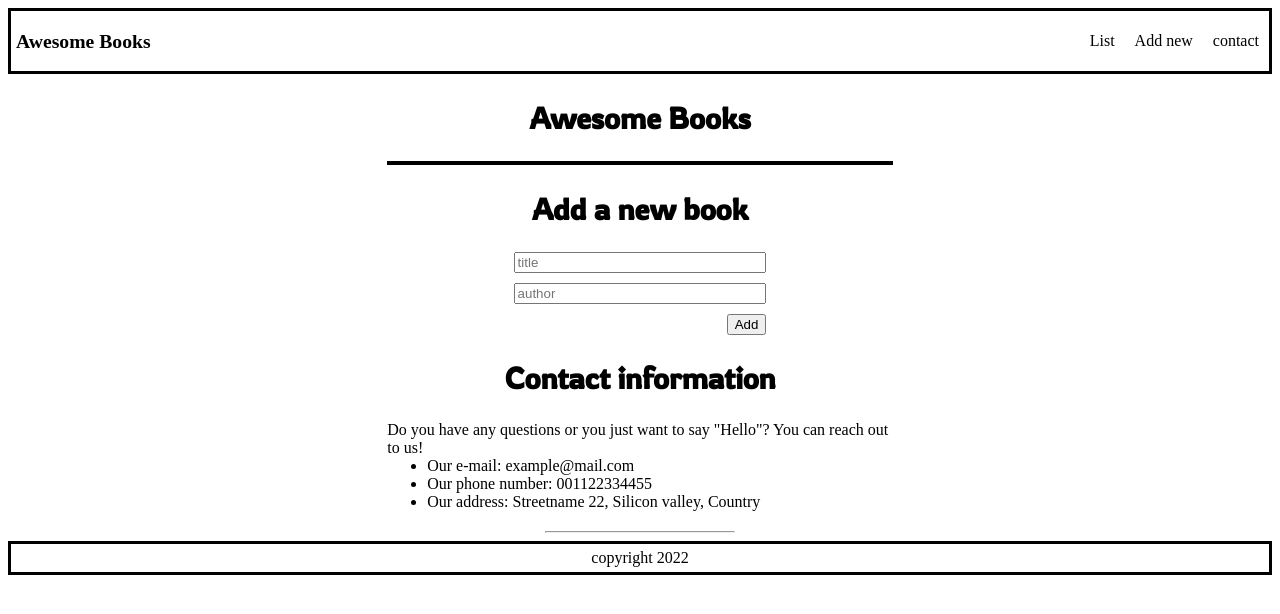
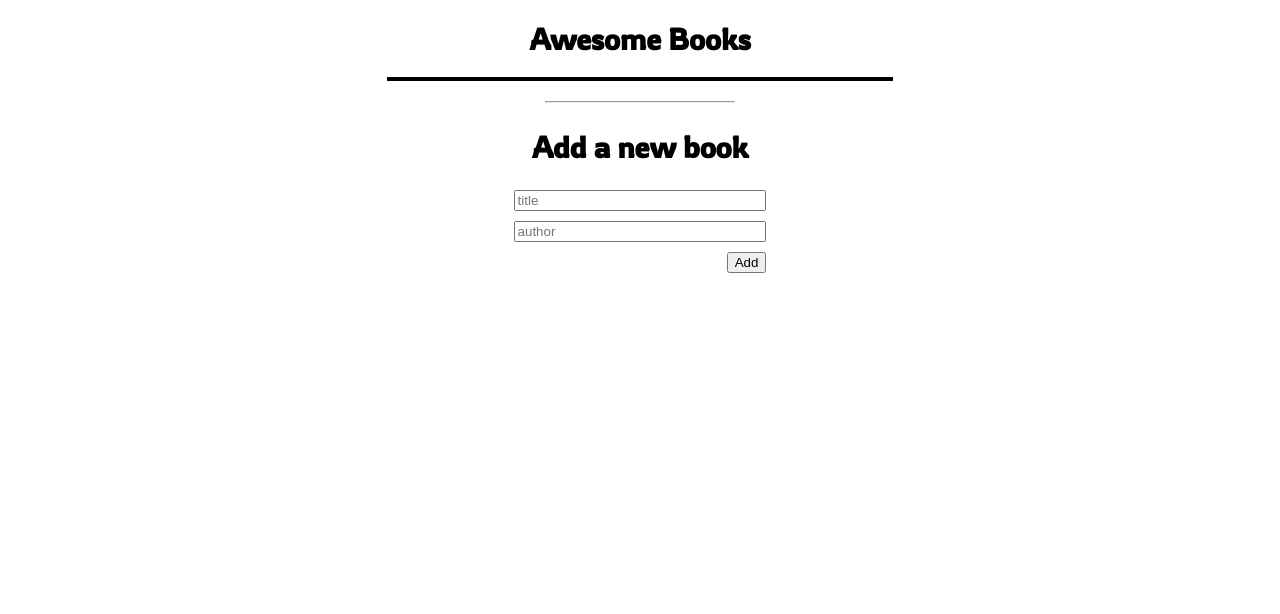
Before and after one commit to JuanLPalacios/Awesome-books, a website: page index.html in a window 1280 px wide. Drawn offline with Linux system fonts and the light colour scheme.

Commit message:
Revert "Add new sylings for navigation"
This reverts commit 10a1da49c3697cbbc92e7843de48c89b2c9f535f.

```diff
--- a/css/style.css
+++ b/css/style.css
@@ -1,47 +1,5 @@
 * {
   box-sizing: border-box;
-}
-
-section#contact ul,
-section#contact p {
-  margin: auto;
-  width: 40%;
-  text-align: left;
-}
-
-footer {
-  border: solid 3px black;
-  padding: 5px;
-}
-
-h1.logo {
-  margin: auto 5px;
-  font-size: 1.23em;
-}
-
-a {
-  text-decoration: inherit;
-  color: inherit;
-}
-
-a.active {
-  color: blue;
-}
-
-li.link-item {
-  padding: 5px 10px;
-}
-
-ul.link-list {
-  list-style: none;
-  display: flex;
-  padding: 0;
-}
-
-header.nav-bar {
-  display: flex;
-  justify-content: space-between;
-  border: solid 3px black;
 }
 
 body {
--- a/index.html
+++ b/index.html
@@ -12,49 +12,17 @@
 </head>
 
 <body>
-    <header class="nav-bar">
-        <h1 class="logo">Awesome Books</h1>
-        <nav>
-            <ul class="link-list">
-                <li class="link-item"><a href="#list">List</a></li>
-                <li class="link-item"><a href="#add-new">Add new</a></li>
-                <li class="link-item"><a href="#contact">contact</a></li>
-            </ul>
-        </nav>
-    </header>
-    <main>
-        <section id="list">
     <h1 class="heading">Awesome Books</h1>
     <ul id="books-list">
 
     </ul>
-        </section>
-        <section id="add-new">
+    <hr>
     <h2>Add a new book</h2>
     <form action="#" id="form">
         <input type="text" class="title" id="title" placeholder="title">
         <input type="text" class="author" id="author" placeholder="author">
         <button class="btnAdd">Add</button>
     </form>
-        </section>
-        <section id="contact">
-
-            <h2>Contact information</h2>
-            <p>
-                Do you have any questions or you just want to say "Hello"?
-                You can reach out to us!
-            </p>
-            <ul>
-                <li>Our e-mail: example@mail.com</li>
-                <li>Our phone number: 001122334455</li>
-                <li>Our address: Streetname 22, Silicon valley, Country</li>
-            </ul>
-        </section>
-        <hr>
-    </main>
-    <footer>
-        copyright 2022
-    </footer>
 </body>
 
 </html>
```
Lines whose indentation alone changed are shown as unchanged.
